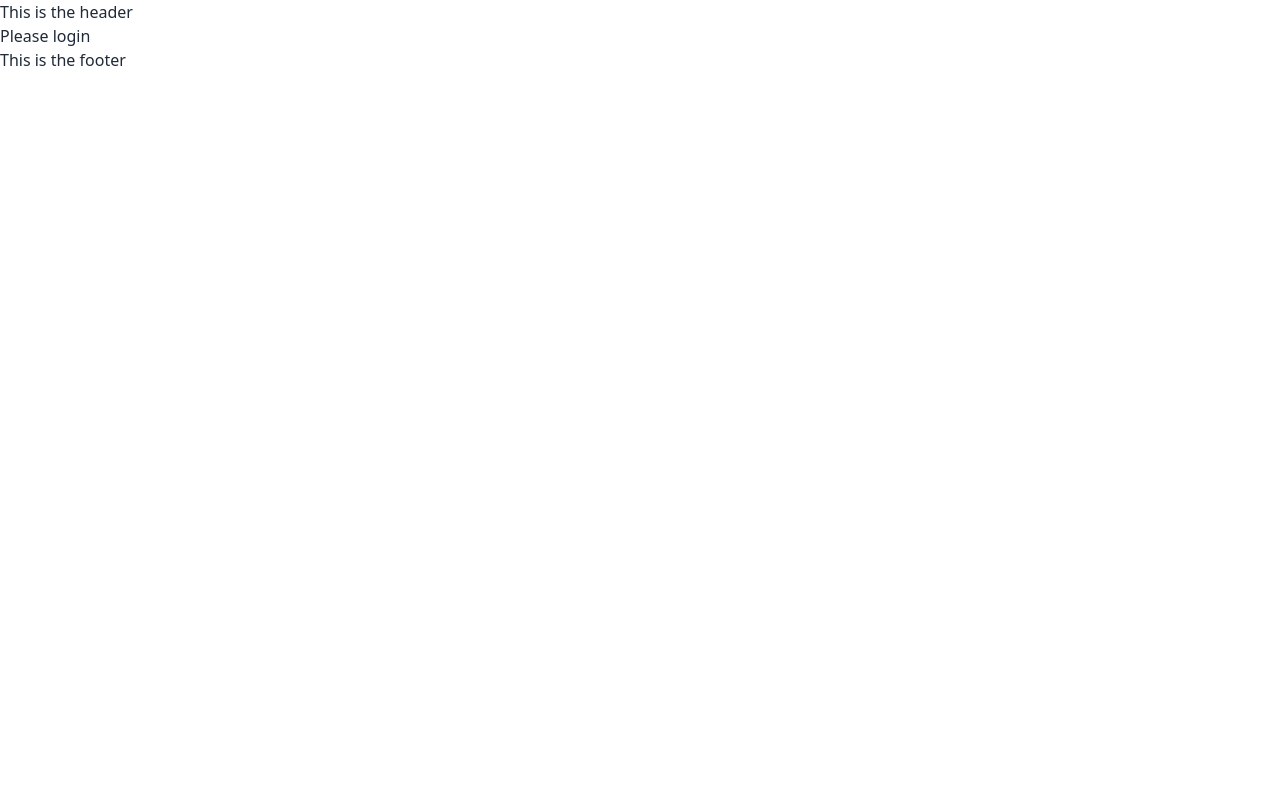
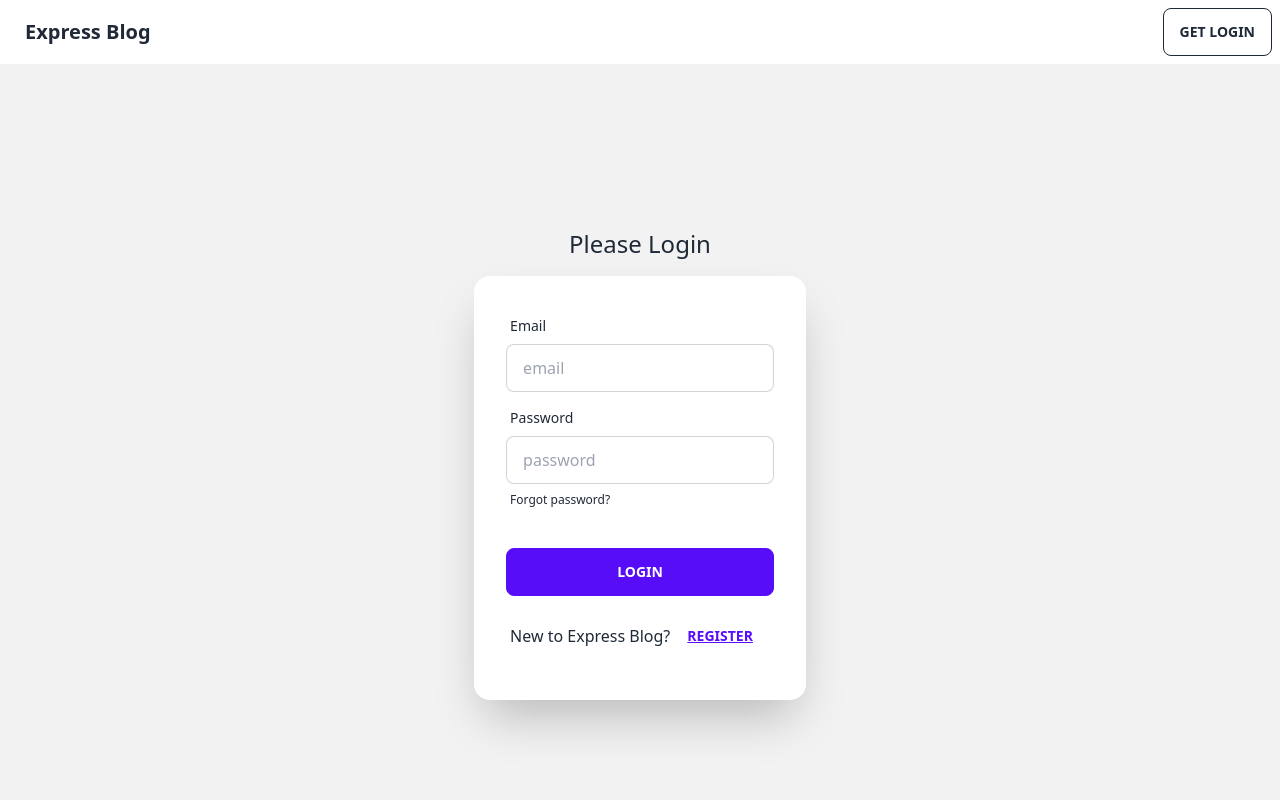
Before and after one commit to muntashir-wahid/express-blog-client, a React (Create React App) app: page /login in a window 1280 px wide. Shown: the top 800 px of the page. Built offline with nearby package versions, Linux system fonts and the light colour scheme.

Commit message:
created login,register and welcome page

```diff
--- a/src/Layout/Main.js
+++ b/src/Layout/Main.js
@@ -1,18 +1,18 @@
 import React, { Fragment } from "react";
 import { Outlet } from "react-router-dom";
+import Footer from "../Pages/Shared/Footer/Footer";
+import NavBar from "../Pages/Shared/NavBar/NavBar";
 
 const Main = () => {
   return (
     <Fragment>
       <header>
-        <h1>This is the header</h1>
+        <NavBar />
       </header>
       <main>
         <Outlet />
       </main>
-      <footer>
-        <h2>This is the footer</h2>
-      </footer>
+      <Footer />
     </Fragment>
   );
 };
--- a/src/Pages/Login/Login.js
+++ b/src/Pages/Login/Login.js
@@ -1,7 +1,52 @@
 import React from "react";
+import { Link } from "react-router-dom";
 
 const Login = () => {
-  return <div>Please login</div>;
+  return (
+    <div className="hero min-h-screen bg-base-200">
+      <div className="hero-content flex-col">
+        <h2 className="text-2xl">Please Login</h2>
+        <div className="card flex-shrink-0 w-full max-w-sm shadow-2xl bg-base-100">
+          <form className="card-body">
+            <div className="form-control">
+              <label className="label">
+                <span className="label-text">Email</span>
+              </label>
+              <input
+                type="text"
+                placeholder="email"
+                className="input input-bordered"
+              />
+            </div>
+            <div className="form-control">
+              <label className="label">
+                <span className="label-text">Password</span>
+              </label>
+              <input
+                type="text"
+                placeholder="password"
+                className="input input-bordered"
+              />
+              <label className="label">
+                <Link className="label-text-alt link link-hover">
+                  Forgot password?
+                </Link>
+              </label>
+            </div>
+            <div className="form-control mt-6">
+              <button className="btn btn-primary">Login</button>
+            </div>
+            <label className="label">
+              New to Express Blog?{" "}
+              <Link className="btn btn-link" to="/register">
+                Register
+              </Link>
+            </label>
+          </form>
+        </div>
+      </div>
+    </div>
+  );
 };
 
 export default Login;
--- a/src/Pages/Register/Register.js
+++ b/src/Pages/Register/Register.js
@@ -1,7 +1,47 @@
 import React from "react";
+import { Link } from "react-router-dom";
 
 const Register = () => {
-  return <div>Please register</div>;
+  return (
+    <div className="hero min-h-screen bg-base-200">
+      <div className="hero-content flex-col">
+        <h2 className="text-2xl">Please Register</h2>
+        <div className="card flex-shrink-0 w-full max-w-sm shadow-2xl bg-base-100">
+          <form className="card-body">
+            <div className="form-control">
+              <label className="label">
+                <span className="label-text">Email</span>
+              </label>
+              <input
+                type="text"
+                placeholder="email"
+                className="input input-bordered"
+              />
+            </div>
+            <div className="form-control">
+              <label className="label">
+                <span className="label-text">Password</span>
+              </label>
+              <input
+                type="text"
+                placeholder="password"
+                className="input input-bordered"
+              />
+            </div>
+            <div className="form-control mt-6">
+              <button className="btn btn-primary">Login</button>
+            </div>
+            <label className="label">
+              Have an account?{" "}
+              <Link className="btn btn-link" to="/login">
+                Login
+              </Link>
+            </label>
+          </form>
+        </div>
+      </div>
+    </div>
+  );
 };
 
 export default Register;
--- /dev/null
+++ b/src/Pages/Shared/Footer/Footer.js
@@ -0,0 +1,13 @@
+import React from "react";
+
+const Footer = () => {
+  return (
+    <footer className="footer footer-center p-10 bg-base-200 text-base-content rounded">
+      <div>
+        <p>Copyright © 2022 - All right reserved by Muntashir Wahid</p>
+      </div>
+    </footer>
+  );
+};
+
+export default Footer;
--- /dev/null
+++ b/src/Pages/Shared/NavBar/NavBar.js
@@ -0,0 +1,67 @@
+import React from "react";
+import { Link } from "react-router-dom";
+
+const NavBar = () => {
+  const user = null;
+
+  return (
+    <nav className="navbar bg-base-100">
+      <div className="navbar-start">
+        {user && (
+          <div className="dropdown">
+            <label tabIndex={0} className="btn btn-ghost lg:hidden">
+              <svg
+                xmlns="http://www.w3.org/2000/svg"
+                className="h-5 w-5"
+                fill="none"
+                viewBox="0 0 24 24"
+                stroke="currentColor"
+              >
+                <path
+                  strokeLinecap="round"
+                  strokeLinejoin="round"
+                  strokeWidth="2"
+                  d="M4 6h16M4 12h8m-8 6h16"
+                />
+              </svg>
+            </label>
+            <ul
+              tabIndex={0}
+              className="menu menu-compact dropdown-content mt-3 p-2 shadow bg-base-100 rounded-box w-52"
+            >
+              <li>
+                <Link>Item 1</Link>
+              </li>
+
+              <li>
+                <Link>Item 3</Link>
+              </li>
+            </ul>
+          </div>
+        )}
+        <Link to="/" className="btn btn-ghost normal-case text-xl">
+          Express Blog
+        </Link>
+      </div>
+      {user && (
+        <div className="navbar-center hidden lg:flex">
+          <ul className="menu menu-horizontal p-0">
+            <li>
+              <Link>Item 1</Link>
+            </li>
+            <li>
+              <Link>Item 3</Link>
+            </li>
+          </ul>
+        </div>
+      )}
+      <div className="navbar-end">
+        <Link to="/login">
+          <button className="btn btn-outline">Get Login</button>
+        </Link>
+      </div>
+    </nav>
+  );
+};
+
+export default NavBar;
--- a/src/Pages/WelcomePage/WelcomePage.js
+++ b/src/Pages/WelcomePage/WelcomePage.js
@@ -1,9 +1,22 @@
 import React from "react";
+import { Link } from "react-router-dom";
 
 const WelcomePage = () => {
   return (
-    <div>
-      <h1>Welcome to express blog</h1>
+    <div className="hero min-h-screen bg-base-200">
+      <div className="hero-content text-center">
+        <div className="max-w-md">
+          <h1 className="text-5xl font-bold">Hello there</h1>
+          <p className="py-6">
+            Provident cupiditate voluptatem et in. Quaerat fugiat ut assumenda
+            excepturi exercitationem quasi. In deleniti eaque aut repudiandae et
+            a id nisi.
+          </p>
+          <Link to="/login">
+            <button className="btn btn-primary">Get Login</button>
+          </Link>
+        </div>
+      </div>
     </div>
   );
 };
```
